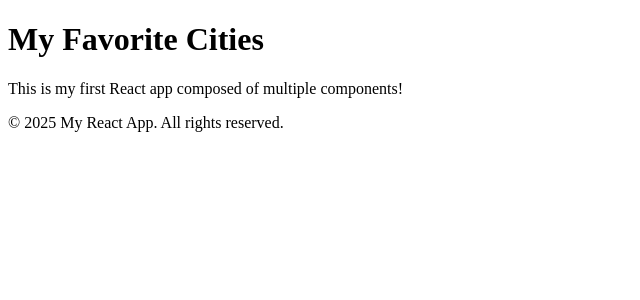
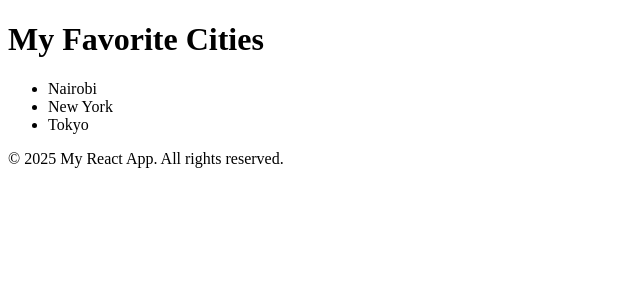
Before and after one commit to joey5573/alx-fe-reactjs, a React (Vite) app in the folder alx-react-app/: page / in a window 1280 px wide. Shown: the top 300 px of the page, without its empty margins (0-640 px from the left). Built offline with nearby package versions, Linux system fonts and the light colour scheme.

Commit message:
Update MainContent.jsx

```diff
--- a/alx-react-app/src/components/MainContent.jsx
+++ b/alx-react-app/src/components/MainContent.jsx
@@ -1,7 +1,11 @@
 function MainContent() {
   return (
     <main>
-      <p>This is my first React app composed of multiple components!</p>
+      <ul>
+        <li>Nairobi</li>
+        <li>New York</li>
+        <li>Tokyo</li>
+      </ul>
     </main>
   );
 }
```
